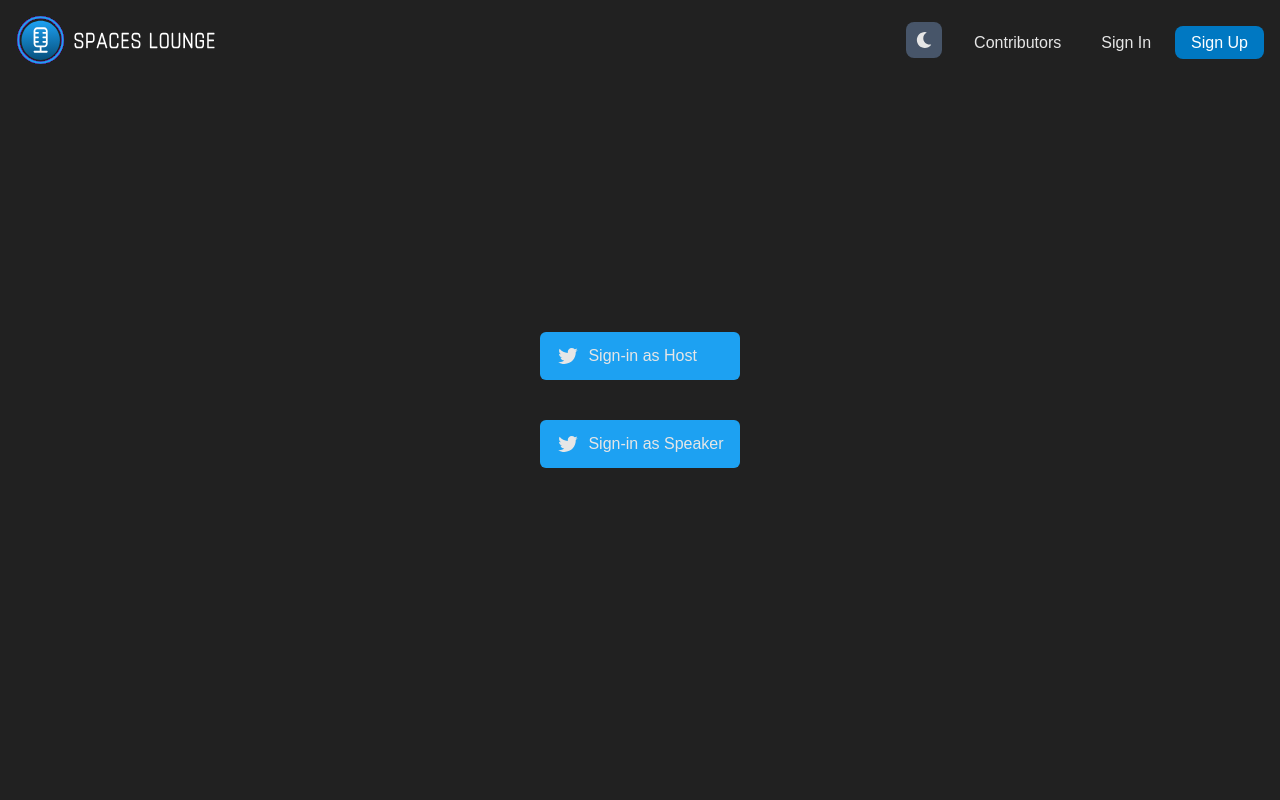
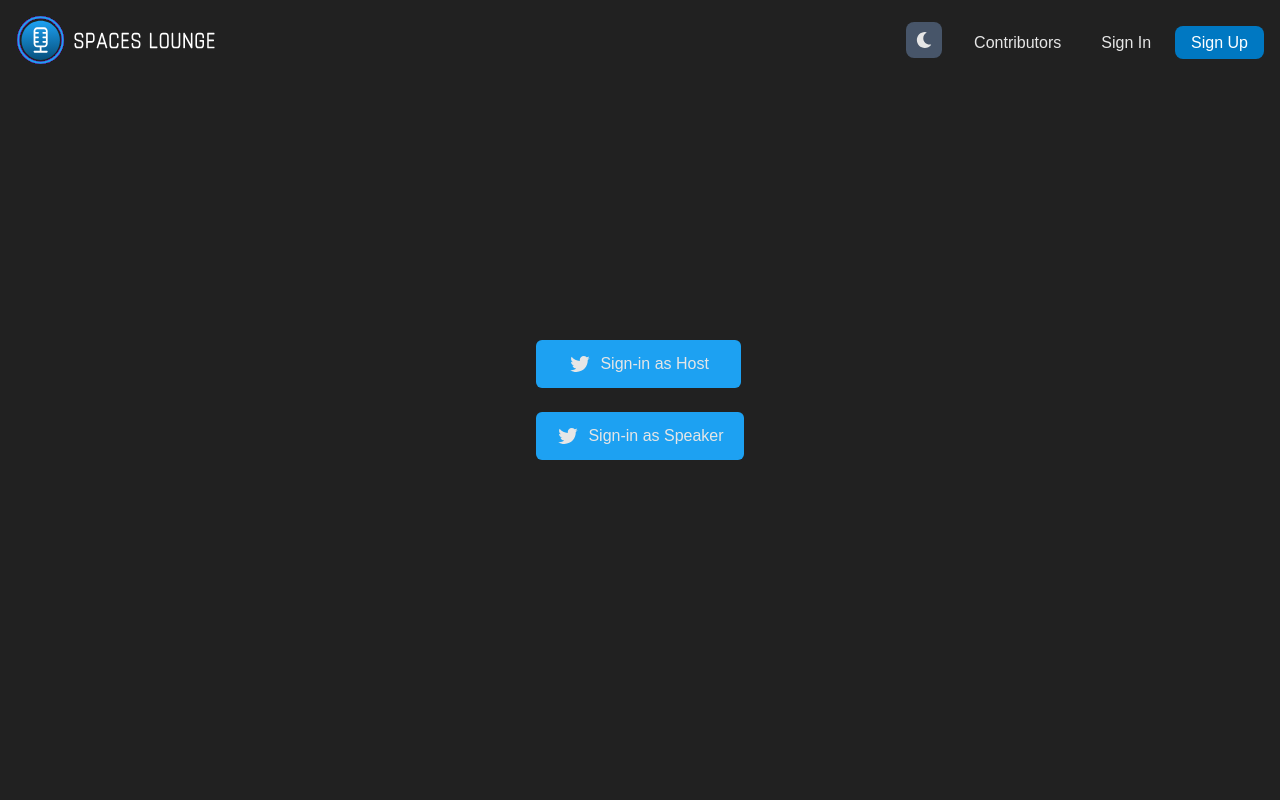
Before and after one commit to avie-dev/spaceslounge, a Next.js app: page /sign-up in a window 1280 px wide. Shown: the top 800 px of the page. Built offline with nearby package versions, Linux system fonts and the light colour scheme.

Commit message:
Added link to host page and changed the padding.

```diff
--- a/pages/sign-up.js
+++ b/pages/sign-up.js
@@ -7,19 +7,23 @@ const signUp = () => {
     <m.div
       className="signup h-screen flex justify-center items-center"
       exit={{ opacity: 0 }}>
-      <section className="flex-col flex gap-10">
+      <section className="flex-col flex gap-6">
+        <Link href="/host">
           <button
             type="button"
-          className="rounded-md px-4 py-3 flex gap-2 bg-[#1DA1F2]">
+            className="rounded-md px-8 py-3 flex gap-2 bg-[#1DA1F2]">
             <AiOutlineTwitter className="h-6 w-6" />
             <div>Sign-in as Host</div>
           </button>
+        </Link>
+        <Link href="/host">
           <button
             type="button"
-          className="rounded-md px-4 py-3 flex gap-2 bg-[#1DA1F2]">
+            className="rounded-md px-5 py-3 flex gap-2 bg-[#1DA1F2]">
             <AiOutlineTwitter className="h-6 w-6" />
             <div>Sign-in as Speaker</div>
           </button>
+        </Link>
       </section>
     </m.div>
   );
```
Lines whose indentation alone changed are shown as unchanged.
